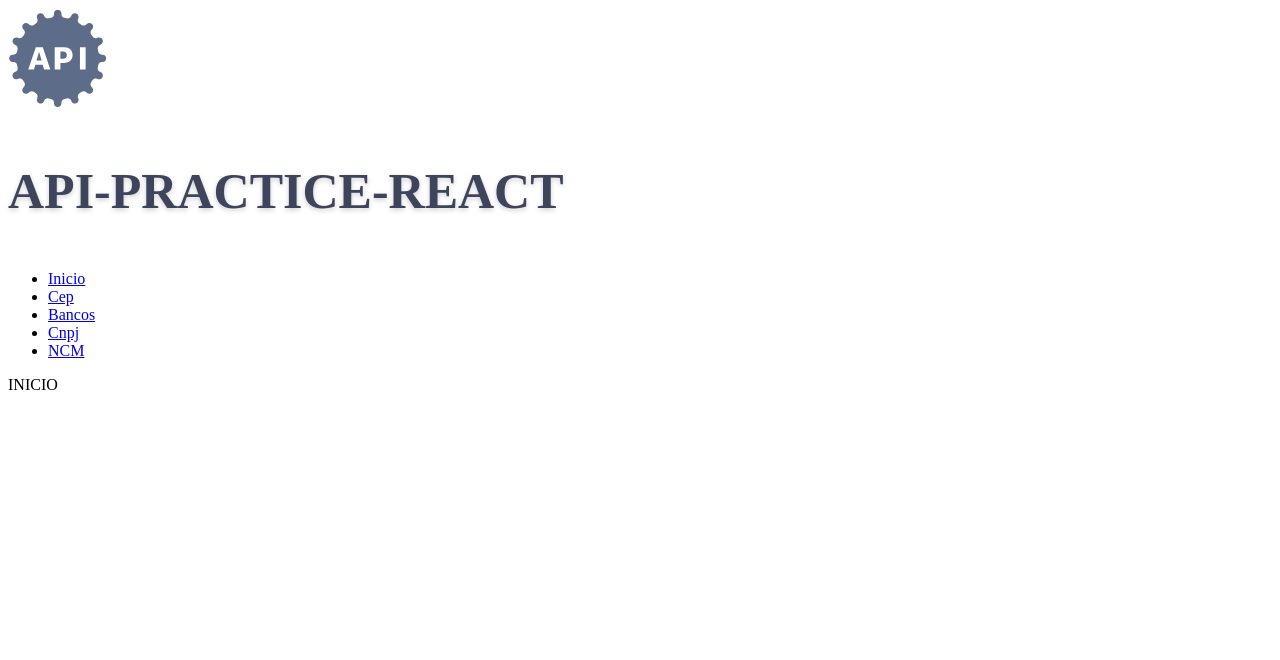
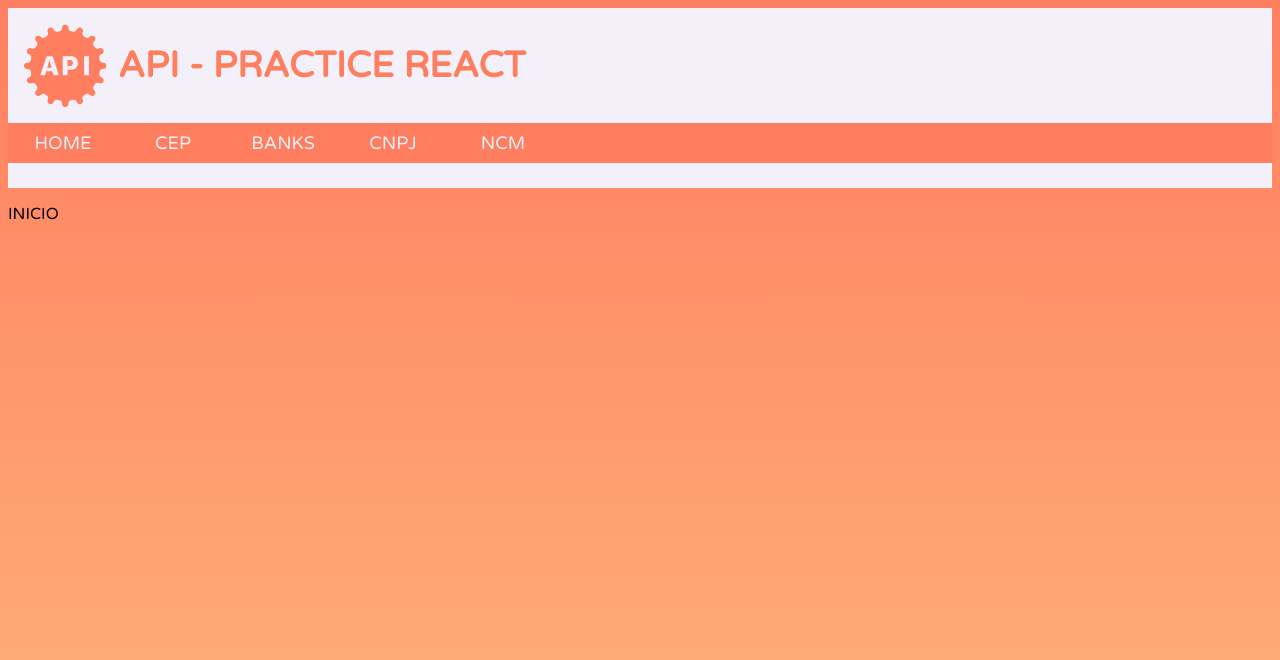
Before and after one commit to LFCavalcanti/api-practice-react, a React (Vite) app: page / in a window 1280 px wide. Shown: the top 660 px of the page. Built offline with nearby package versions, Linux system fonts and the light colour scheme.

Commit message:
General navigation menu

```diff
--- a/index.html
+++ b/index.html
@@ -4,7 +4,7 @@
     <meta charset="UTF-8" />
     <link rel="icon" type="image/svg+xml" href="/favicon.svg" />
     <meta name="viewport" content="width=device-width, initial-scale=1.0" />
-    <title>API-PRACTICE-REACT</title>
+    <title>API - PRACTICE REACT</title>
     <script type="module" src="/src/main.tsx" defer></script>
   </head>
   <body>
--- a/src/components/Menu/Menu.module.scss
+++ b/src/components/Menu/Menu.module.scss
@@ -1,15 +1,54 @@
-@import "./styleVariables.scss";
+@import "/styleVariables.scss";
 
-.logo {
-    max-height: 100px;
-    max-width: 100px;
-    height: 100px;
-    width: 100px;
+.menu__container{
+    background-color: $grey-neutral;
+    height: 180px;
 }
 
-.titulo {
-    font-size: 50px;
+.menu__header{
+    display: flex;
+    align-items: center;
+    justify-content: flex-start;
+    padding: 10px;
+}
+
+.menu__logo {
+    height: 85px;
+    width: 85px;
+    min-height: 50px;
+    min-width: 50px;
+    margin: 5px;
+}
+
+.menu__titulo {
+    font-size: 36px;
     font-weight: 800;
-    color: $blue-dark;
-    text-shadow: 0 2px 5px rgb(0 0 0 / 0.2);
+    color: $baseOrange;
+    margin: 5px;
 }
+
+.menu__nav{
+    background-color: $baseOrange;
+    display: flex;
+    align-items: center;
+}
+
+.menu__item {
+    background-color: $baseOrange;
+    text-align: center;
+    font-size: 18px;
+    font-weight: 400;
+    text-decoration: none;
+    color: $grey-neutral;
+    line-height: 30px;
+    height: 30px;
+    width: 100px;
+    padding: 5px;
+    cursor: pointer;
+    &:hover{
+        background-color: $lightOrage;
+    }
+    &:active{
+        background-color: $grey-dark;
+    }
+}
--- a/src/components/Menu/index.tsx
+++ b/src/components/Menu/index.tsx
@@ -5,19 +5,19 @@ import styles from './Menu.module.scss'
 export default function Menu() {
     const paginas = [
         {
-            label: 'Inicio',
+            label: 'HOME',
             to: '/'
         },
         {
-            label: 'Cep',
+            label: 'CEP',
             to: '/cep'
         },
         {
-            label: 'Bancos',
+            label: 'BANKS',
             to: '/bancos'
         },
         {
-            label: 'Cnpj',
+            label: 'CNPJ',
             to: '/cnpj'
         },
         {
@@ -27,19 +27,17 @@ export default function Menu() {
     ]
 
     return(
-        <>
-            <Logo id="logo" className={styles.logo} />
-            <p id="app-name" className={styles.titulo}>API-PRACTICE-REACT</p>
-            <nav>
-                <ul>
-                    {paginas.map((pagina)=>(
-                        <li key={pagina.label}>
-                            <Link to={pagina.to}>{pagina.label}</Link>
-                        </li>
-                    ))}
-                </ul>
+        <div className={styles.menu__container}>
+            <div className={styles.menu__header}>
+                <Logo id="logo" className={styles.menu__logo} />
+                <p id="app-name" className={styles.menu__titulo}>API - PRACTICE REACT</p>
+            </div>
+            <nav className={styles.menu__nav}>
+                {paginas.map((pagina)=>(
+                    <Link key={pagina.label} to={pagina.to} id='pageLink' className={styles.menu__item}>{pagina.label}</Link>
+                ))}
             </nav>
-        </>
+        </div>
     )
 
 }
--- /dev/null
+++ b/src/main.module.scss
@@ -0,0 +1,14 @@
+@import "/styleVariables.scss";
+@import url('https://fonts.googleapis.com/css2?family=Varela+Round&display=swap');
+
+html {
+    height: 100%;
+    font-family: 'Varela Round', sans-serif;
+}
+
+body {
+    align-items: center;
+    background: linear-gradient($baseOrange, $lightOrage);
+    background-repeat: no-repeat;
+    background-attachment: fixed;
+}
--- a/src/main.tsx
+++ b/src/main.tsx
@@ -8,6 +8,7 @@ import Cep from './pages/Cep'
 import Cnpj from './pages/Cnpj'
 import Default from './pages/Default'
 import Ncm from './pages/Ncm'
+import './main.module.scss'
 
 ReactDOM.createRoot(document.getElementById('root') as HTMLElement).render(
   <React.StrictMode>
--- a/styleVariables.scss
+++ b/styleVariables.scss
@@ -17,3 +17,6 @@ $green-mid: #50DEBC;
 $green-dark: #03BBB0;
 $btnFontSize: 1.2em;
 $btnFontWeight: 600;
+
+$baseOrange: #ff7e5f;
+$lightOrage: #feb47b;
```
Also changed, not shown: public/favicon.svg, src/assets/logo.svg.
